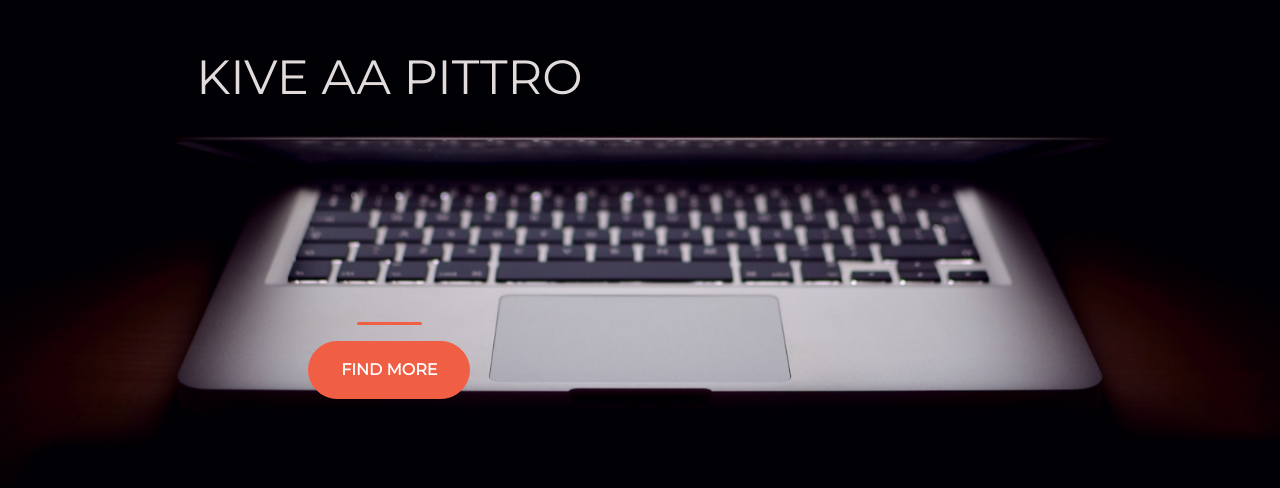
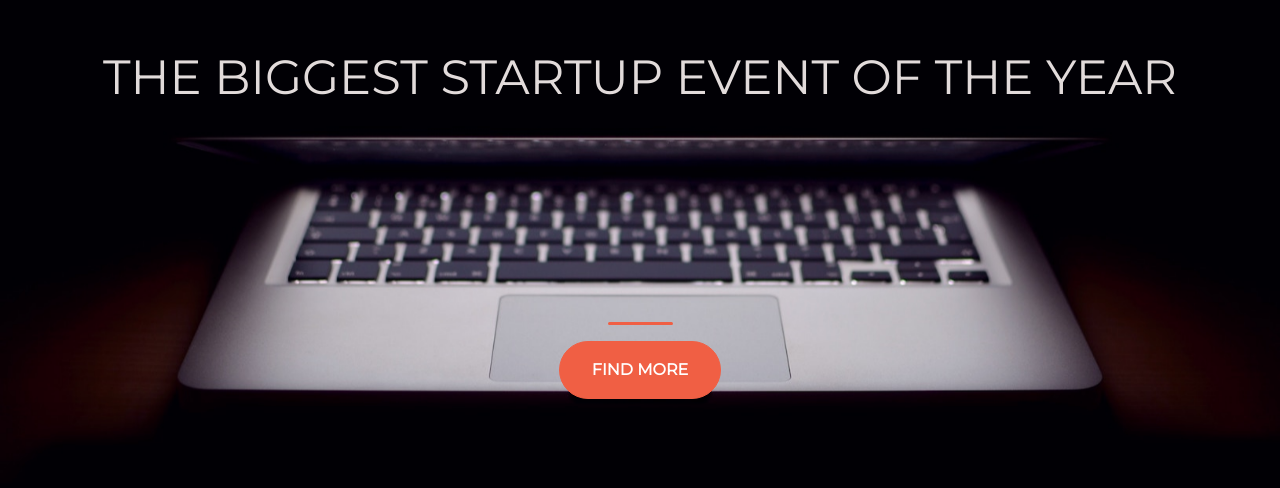
Before and after one commit to AmanMarok/AmanMarok.github.io, a plain HTML site: page index.html in a window 1280 px wide. Shown: the part 176-664 px from the top of the page. Drawn offline with nearby package versions, Linux system fonts and the light colour scheme.

Commit message:
Update index.html

```diff
--- a/index.html
+++ b/index.html
@@ -20,7 +20,7 @@
     <div class="container d-flex align-items-center h-100">
       <div class="row">
         <header class="text-center col-12">
-         <h1 class="text-uppercase">Kive aa Pittro</h1>
+         <h1 class="text-uppercase">The biggest startup event of the year</h1>
         </header>
         <div class="buffer col-12">
 
```
